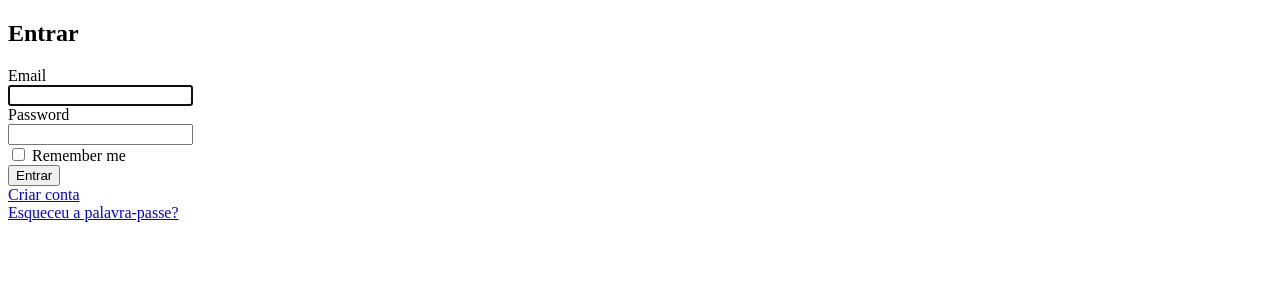
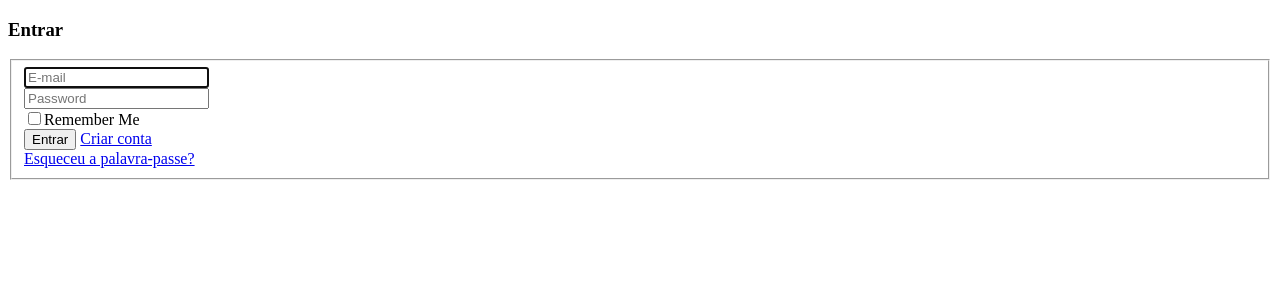
Before and after one commit to HugoRLA/escamboapp, a Rails app: page /admins/sign_in in a window 1280 px wide. Shown: the top 300 px of the page. Run offline with Rails 7, Linux system fonts and the light colour scheme; parts of the project's set-up code (start-up, migrations or seed data) failed here and were passed over; some libraries are stand-ins or nearby versions.

Commit message:
Redesign backoffice login layout
Signed-off-by: Hugo Araujo <hugoricardola@gmail.com>

```diff
--- a/app/controllers/application_controller.rb
+++ b/app/controllers/application_controller.rb
@@ -2,4 +2,16 @@
   # Prevent CSRF attacks by raising an exception.
   # For APIs, you may want to use :null_session instead.
   protect_from_forgery with: :exception
+
+  layout :layout_by_resource
+
+  private
+
+  def layout_by_resource
+    if devise_controller? && resource_name == :admin
+      "backoffice_devise"
+    else
+      "application"
+    end
+  end
 end
--- a/app/views/admins/sessions/new.html.erb
+++ b/app/views/admins/sessions/new.html.erb
@@ -1,26 +1,30 @@
-<h2><%= t('.sign_in') %></h2>
-
-<%= form_for(resource, as: resource_name, url: session_path(resource_name)) do |f| %>
-  <div class="field">
-    <%= f.label :email %><br />
-    <%= f.email_field :email, autofocus: true  %>
+<div class="container">
+  <div class="row">
+    <div class="col-md-4 col-md-offset-4">
+      <div class="login-panel panel panel-default">
+        <div class="panel-heading">
+          <h3 class="panel-title"><%= t('.sign_in') %></h3>
+        </div>
+        <div class="panel-body">
+          <%= form_for(resource, as: resource_name, url: session_path(resource_name), role: "form") do |f| %>
+            <fieldset>
+              <div class="form-group">
+                <%= f.email_field :email, autofocus: true, class: "form-control", placeholder: "E-mail", type: "email", autofocus: "autofocus"  %>
+              </div>
+              <div class="form-group">
+                <%= f.password_field :password, autocomplete: "off", class: "form-control", placeholder: "Password", type: "password" %>
+              </div>
+              <div class="checkbox">
+                <label>
+                  <%= f.check_box :remember_me %>Remember Me
+                </label>
+              </div>
+              <%= f.submit t('.sign_in'), class:"btn btn-lg btn-success btn-block" %>
+              <%= render "admins/shared/links" %>
+            </fieldset>
+          <% end %>
+        </div>
+      </div>
+    </div>
   </div>
-
-  <div class="field">
-    <%= f.label :password %><br />
-    <%= f.password_field :password, autocomplete: "off" %>
-  </div>
-
-  <% if devise_mapping.rememberable? %>
-    <div class="field">
-      <%= f.check_box :remember_me %>
-      <%= f.label :remember_me %>
-    </div>
-  <% end %>
-
-  <div class="actions">
-    <%= f.submit t('.sign_in') %>
-  </div>
-<% end %>
-
-<%= render "admins/shared/links" %>
+</div>
--- /dev/null
+++ b/app/views/layouts/backoffice_devise.html.erb
@@ -0,0 +1,35 @@
+<!DOCTYPE html>
+<html lang="en">
+
+<head>
+
+  <meta charset="utf-8">
+  <meta http-equiv="X-UA-Compatible" content="IE=edge">
+  <meta name="viewport" content="width=device-width, initial-scale=1">
+  <meta name="description" content="">
+  <meta name="author" content="">
+
+  <title>Backoffice - Escamboapp</title>
+  <%= stylesheet_link_tag    'application', media: 'all', 'data-turbolinks-track' => true %>
+  <%= javascript_include_tag 'application', 'data-turbolinks-track' => true %>
+  <%= stylesheet_link_tag    'backoffice', media: 'all', 'data-turbolinks-track' => true %>
+  <%= javascript_include_tag 'backoffice', 'data-turbolinks-track' => true %>
+  <%= csrf_meta_tags %>
+
+
+  <!-- HTML5 Shim and Respond.js IE8 support of HTML5 elements and media queries -->
+  <!-- WARNING: Respond.js doesn't work if you view the page via file:// -->
+  <!--[if lt IE 9]>
+  <script src="https://oss.maxcdn.com/libs/html5shiv/3.7.0/html5shiv.js"></script>
+  <script src="https://oss.maxcdn.com/libs/respond.js/1.4.2/respond.min.js"></script>
+  <![endif]-->
+
+</head>
+
+<body>
+
+  <%= yield %>
+
+</body>
+
+</html>
--- a/config/environments/development.rb
+++ b/config/environments/development.rb
@@ -45,4 +45,6 @@
   config.action_mailer.default_url_options = { host: 'localhost', port: 3000 }
   #Foreman Fix Log
   $stdout.sync = true
+  # Webconsole
+  config.web_console.whitelisted_ips = ENV['TRUSTED_IP']
 end
```
